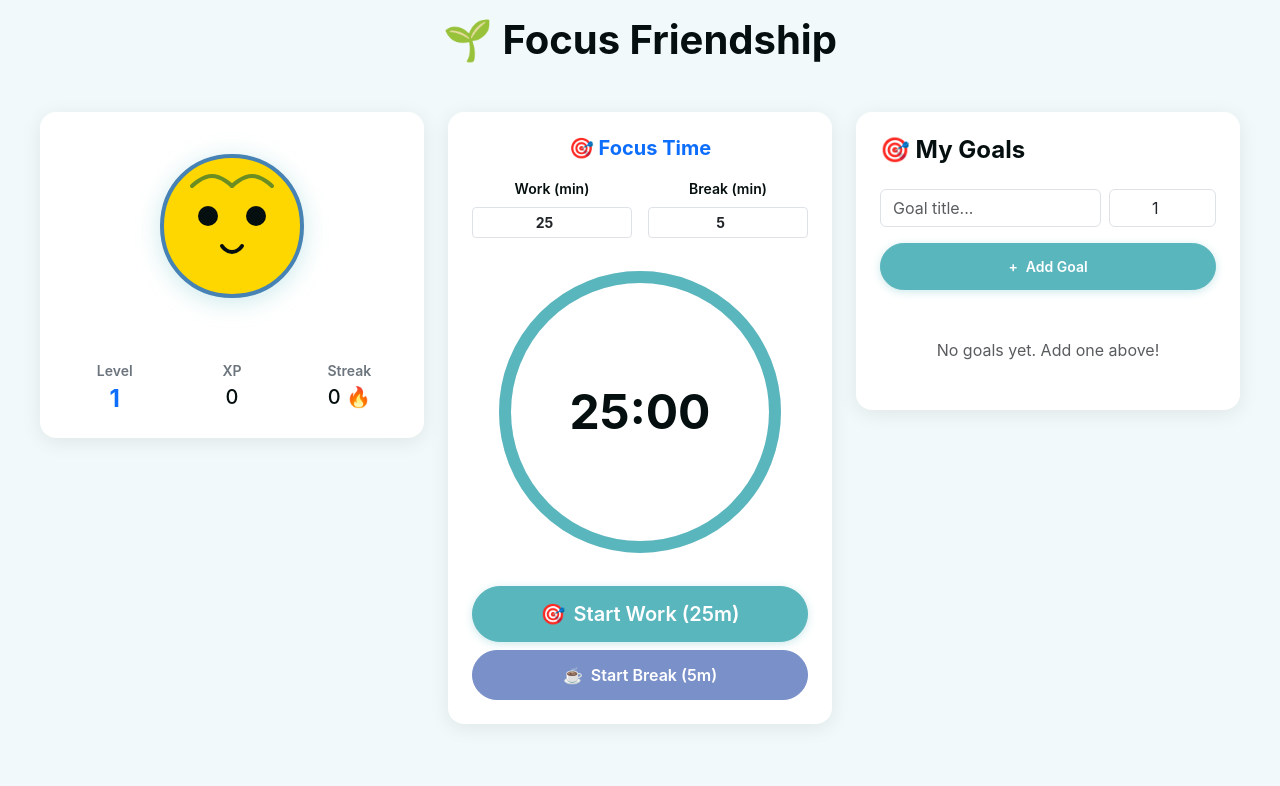
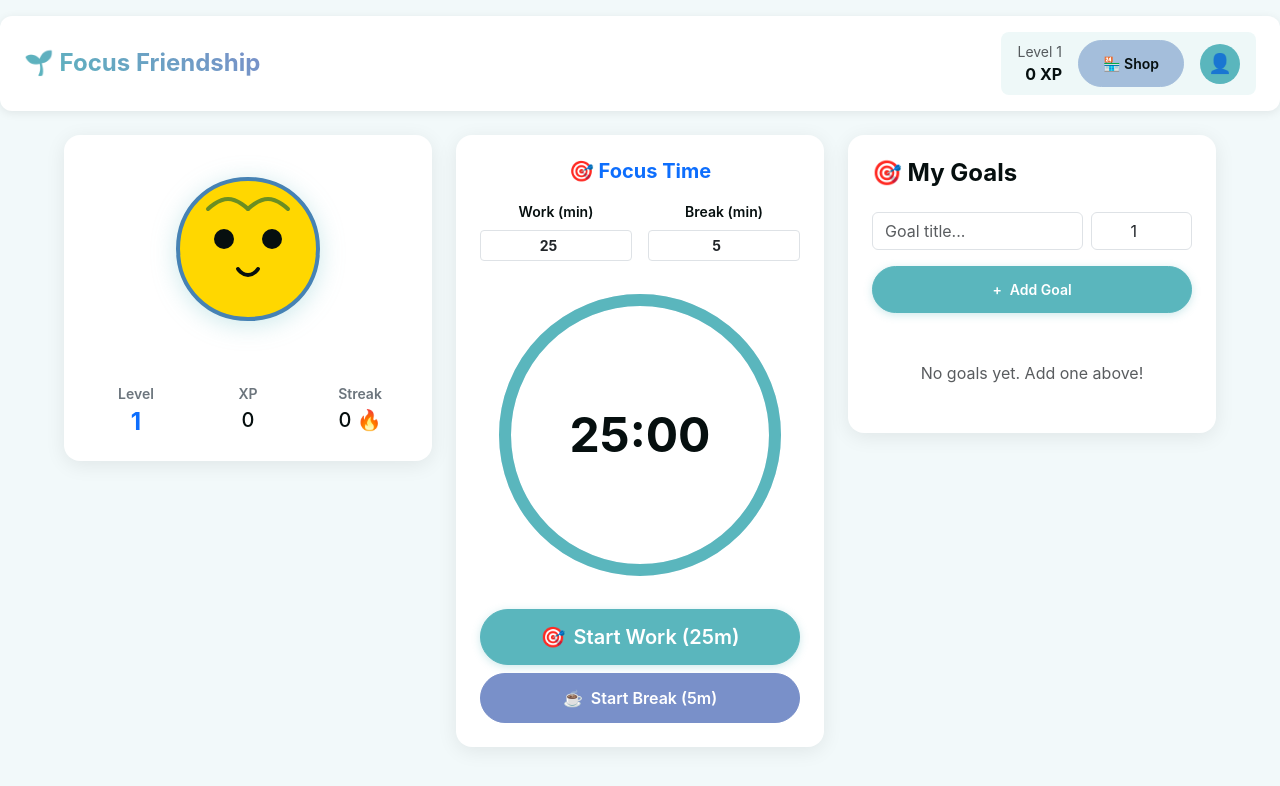
Before and after one commit to dersual/Focus-Friendship-MVP, a React app in the folder client/: page / in a window 1280 px wide. Shown: the top 786 px of the page. Built offline with nearby package versions, Linux system fonts and the light colour scheme.

Commit message:
fix: fix ui inconcistencies

```diff
--- a/client/src/App.js
+++ b/client/src/App.js
@@ -4,51 +4,93 @@ import CutieBean from "./components/CutieBean";
 import Shop from "./components/Shop";
 import Goals from "./components/Goals";
 import BottomNav from "./components/BottomNav";
+import DesktopNav from "./components/DesktopNav";
+import MobileHeader from "./components/MobileHeader";
 import { Card } from "./components/ui";
 import useAppStore from "./stores/appStore";
 
 function App() {
-  const { ui, shop, initializeApp } = useAppStore();
+  const { ui, shop, initializeApp, toggleShop } = useAppStore();
 
   useEffect(() => {
     initializeApp();
   }, [initializeApp]);
 
+  // Handle closing shop when clicking on overlay
+  const handleOverlayClick = (e) => {
+    if (e.target === e.currentTarget) {
+      toggleShop();
+    }
+  };
+
+  // Handle ESC key to close shop
+  useEffect(() => {
+    const handleEscKey = (e) => {
+      if (e.key === "Escape" && shop.isOpen) {
+        toggleShop();
+      }
+    };
+
+    document.addEventListener("keydown", handleEscKey);
+    return () => document.removeEventListener("keydown", handleEscKey);
+  }, [shop.isOpen, toggleShop]);
+
   const renderMainContent = () => {
-    if (shop.isOpen) {
+    // Desktop: Show shop as modal when isOpen
+    // Mobile: Show shop as full screen when currentPage is 'shop'
+    const showShopAsModal = shop.isOpen;
+    const showShopAsScreen = ui.currentPage === "shop";
+
+    // Desktop modal takes precedence
+    if (showShopAsModal) {
       return (
         <div className="row justify-content-center">
           <div className="col-12 col-lg-8">
             <Card>
-              <Shop />
+              <Shop showCloseButton={true} />
             </Card>
           </div>
         </div>
       );
     }
 
-    // Default layout for timer page
+    // Mobile shop screen
+    if (showShopAsScreen) {
+      return (
+        <div className="row justify-content-center">
+          <div className="col-12">
+            <Card>
+              <Shop showCloseButton={false} />
+            </Card>
+          </div>
+        </div>
+      );
+    }
+
+    // Mobile: Show based on current page, Desktop: Show all components
     return (
       <div className="row g-3 g-md-4">
-        {/* Desktop: show all components, Mobile: show based on current page */}
+        {/* CutieBean - Always visible on desktop, conditional on mobile */}
         <div
-          className={`col-12 col-lg-4 order-1 order-lg-1 ${ui.currentPage !== "profile" ? "d-block" : "d-none d-lg-block"}`}
+          className={`col-12 col-lg-4 order-1 order-lg-1 ${getMobileVisibility("timer", "profile")}`}
         >
           <Card hover>
             <CutieBean />
           </Card>
         </div>
 
+        {/* Timer - Always visible on desktop, show when timer page on mobile */}
         <div
-          className={`col-12 col-lg-4 order-2 order-lg-2 ${ui.currentPage === "timer" ? "d-block" : "d-none d-lg-block"}`}
+          className={`col-12 col-lg-4 order-2 order-lg-2 ${getMobileVisibility("timer")}`}
         >
           <Card>
             <Timer />
           </Card>
         </div>
 
+        {/* Goals - Always visible on desktop, show when goals page on mobile */}
         <div
-          className={`col-12 col-lg-4 order-3 order-lg-3 ${ui.currentPage === "goals" ? "d-block" : "d-none d-lg-block"}`}
+          className={`col-12 col-lg-4 order-3 order-lg-3 ${getMobileVisibility("goals")}`}
         >
           <Card hover>
             <Goals />
@@ -75,17 +117,38 @@ function App() {
     );
   };
 
+  // Helper function to determine mobile visibility
+  const getMobileVisibility = (...pages) => {
+    const isVisible = pages.includes(ui.currentPage);
+    return `d-lg-block ${isVisible ? "d-block" : "d-none d-lg-block"}`;
+  };
+
+  // Determine if we should show the modal (desktop only)
+  const showModal = shop.isOpen;
+
   return (
     <div className="app-container bg-background text-text">
+      {/* Desktop Navigation */}
+      <DesktopNav />
+
+      {/* Mobile Header */}
+      <MobileHeader />
+
       <div className="main-content">
-        <h1 className="app-title text-center fw-bold mb-4 mb-md-5">
-          🌱 Focus Friendship
-        </h1>
-
-        {renderMainContent()}
+        <div className="container-fluid">{renderMainContent()}</div>
       </div>
 
+      {/* Mobile Navigation */}
       <BottomNav />
+
+      {/* Shop Modal - Show only on desktop when shop is open */}
+      {showModal && (
+        <div className="shop-modal-overlay" onClick={handleOverlayClick}>
+          <div className="shop-modal">
+            <Shop showCloseButton={true} />
+          </div>
+        </div>
+      )}
     </div>
   );
 }
--- a/client/src/components/BottomNav.jsx
+++ b/client/src/components/BottomNav.jsx
@@ -3,7 +3,7 @@ import React from "react";
 import useAppStore from "../stores/appStore";
 
 const BottomNav = () => {
-  const { ui, setCurrentPage, toggleShop } = useAppStore();
+  const { ui, setCurrentPage } = useAppStore();
 
   const navItems = [
     { id: "timer", label: "Timer", icon: "⏲️" },
@@ -14,7 +14,8 @@ const BottomNav = () => {
 
   const handleNavClick = (id) => {
     if (id === "shop") {
-      toggleShop();
+      // Mobile: treat shop as a regular page
+      setCurrentPage("shop");
     } else {
       setCurrentPage(id);
     }
@@ -24,11 +25,13 @@ const BottomNav = () => {
   return (
     <div className="bottom-nav d-md-none">
       <div className="container-fluid">
-        <div className="row g-0">
+        <div className="row g-0 justify-content-center">
           {navItems.map((item) => (
-            <div key={item.id} className="col">
+            <div key={item.id} className="col d-flex justify-content-center">
               <button
-                className={`bottom-nav-item ${ui.currentPage === item.id ? "active" : ""}`}
+                className={`bottom-nav-item ${
+                  ui.currentPage === item.id ? "active" : ""
+                }`}
                 onClick={() => handleNavClick(item.id)}
                 aria-label={item.label}
               >
--- /dev/null
+++ b/client/src/components/DesktopNav.jsx
@@ -0,0 +1,54 @@
+// client/src/components/DesktopNav.jsx
+import React from "react";
+import { Button } from "./ui";
+import useAppStore from "../stores/appStore";
+
+const DesktopNav = () => {
+  const { ui, shop, user, setCurrentPage, toggleShop } = useAppStore();
+
+  const handleNavClick = (page) => {
+    if (page === "shop") {
+      toggleShop();
+    } else {
+      // Close shop if open when navigating to other pages
+      if (shop.isOpen) {
+        toggleShop();
+      }
+      setCurrentPage(page);
+    }
+  };
+
+  return (
+    <div className="desktop-nav d-none d-md-flex mb-4">
+      <div className="container-fluid">
+        <div className="d-flex align-items-center justify-content-between">
+          <div className="nav-brand">
+            <h1 className="h4 fw-bold mb-0 text-primary">
+              🌱 Focus Friendship
+            </h1>
+          </div>
+
+          <div className="user-info d-flex align-items-center gap-3">
+            <div className="text-end">
+              <div className="small text-muted">Level {user.level}</div>
+              <div className="fw-bold">{user.xp} XP</div>
+            </div>
+
+            <Button
+              variant={shop.isOpen ? "primary" : "secondary"}
+              size="sm"
+              onClick={() => handleNavClick("shop")}
+              className="d-flex align-items-center gap-1"
+            >
+              🏪 Shop
+            </Button>
+
+            <div className="user-avatar">👤</div>
+          </div>
+        </div>
+      </div>
+    </div>
+  );
+};
+
+export default DesktopNav;
--- /dev/null
+++ b/client/src/components/MobileHeader.jsx
@@ -0,0 +1,30 @@
+// client/src/components/MobileHeader.jsx
+import React from "react";
+import useAppStore from "../stores/appStore";
+
+const MobileHeader = () => {
+  const { user } = useAppStore();
+
+  return (
+    <div className="mobile-header d-md-none">
+      <div className="container-fluid">
+        <div className="d-flex align-items-center justify-content-between">
+          {/* Brand */}
+          <div className="mobile-nav-brand">
+            <h1 className="h5 fw-bold mb-0 text-primary">
+              🌱 Focus Friendship
+            </h1>
+          </div>
+
+          {/* User Info */}
+          <div className="mobile-user-info text-end">
+            <div className="small text-muted">Level {user.level}</div>
+            <div className="small fw-bold">{user.xp} XP</div>
+          </div>
+        </div>
+      </div>
+    </div>
+  );
+};
+
+export default MobileHeader;
--- a/client/src/index.css
+++ b/client/src/index.css
@@ -136,10 +136,11 @@ body {
 /* Responsive Layout Improvements */
 .app-container {
   min-height: 100vh;
-  padding: 1rem;
+  padding: 1rem 0;
 }
 
-.main-content {
+.main-content .container-fluid {
+  padding: 0 1.5rem;
   max-width: 1200px;
   margin: 0 auto;
 }
@@ -167,7 +168,15 @@ body {
 /* Mobile Optimizations */
 @media (max-width: 768px) {
   .app-container {
-    padding: 1rem 0.75rem 6rem 0.75rem; /* Extra bottom padding for nav */
+    padding: 0 0 6rem 0; /* No side padding, bottom padding for nav */
+  }
+
+  .main-content .container-fluid {
+    padding: 0 0.75rem; /* Side padding only on content */
+  }
+
+  .mobile-header .container-fluid {
+    padding: 0 1rem; /* Consistent with desktop nav */
   }
 
   .app-title {
@@ -256,7 +265,69 @@ body {
   font-weight: 500;
 }
 
-/* Shop Modal Styles */
+/* Desktop Navigation Styles */
+.desktop-nav {
+  background: white;
+  padding: 1rem 0;
+  border-radius: 12px;
+  box-shadow: 0 2px 10px rgba(0, 0, 0, 0.08);
+  margin-bottom: 2rem;
+}
+
+.desktop-nav .container-fluid {
+  padding: 0 1.5rem;
+}
+
+.nav-brand h1 {
+  background: linear-gradient(45deg, var(--color-primary), var(--color-accent));
+  -webkit-background-clip: text;
+  -webkit-text-fill-color: transparent;
+  background-clip: text;
+}
+
+.user-info {
+  background: rgba(90, 182, 189, 0.1);
+  padding: 0.5rem 1rem;
+  border-radius: 8px;
+}
+
+.user-avatar {
+  width: 40px;
+  height: 40px;
+  background: var(--color-primary);
+  border-radius: 50%;
+  display: flex;
+  align-items: center;
+  justify-content: center;
+  color: white;
+  font-size: 1.2rem;
+}
+
+/* Mobile Header Styles */
+.mobile-header {
+  background: white;
+  padding: 1rem;
+  border-radius: 0 0 12px 12px;
+  box-shadow: 0 2px 10px rgba(0, 0, 0, 0.08);
+  margin-bottom: 1.5rem;
+  position: sticky;
+  top: 0;
+  z-index: 100;
+}
+
+.mobile-nav-brand h1 {
+  background: linear-gradient(45deg, var(--color-primary), var(--color-accent));
+  -webkit-background-clip: text;
+  -webkit-text-fill-color: transparent;
+  background-clip: text;
+}
+
+.mobile-user-info {
+  background: rgba(90, 182, 189, 0.1);
+  padding: 0.25rem 0.5rem;
+  border-radius: 6px;
+  font-size: 0.75rem;
+}
 .shop-item {
   transition:
     transform 0.2s ease,
@@ -373,3 +444,81 @@ body {
     min-width: 120px;
   }
 }
+
+/* Shop Modal Styles */
+.shop-modal-overlay {
+  position: fixed;
+  top: 0;
+  left: 0;
+  right: 0;
+  bottom: 0;
+  background: rgba(0, 0, 0, 0.5);
+  display: flex;
+  align-items: center;
+  justify-content: center;
+  z-index: 1050;
+  padding: 1rem;
+  backdrop-filter: blur(4px);
+}
+
+.shop-modal {
+  background: var(--bs-card-bg, #ffffff);
+  border-radius: 16px;
+  padding: 1.5rem;
+  width: 100%;
+  max-width: 800px;
+  max-height: 90vh;
+  overflow-y: auto;
+  box-shadow: 0 10px 40px rgba(0, 0, 0, 0.2);
+  position: relative;
+  animation: shopModalSlideIn 0.3s ease-out;
+}
+
+/* Smooth scrolling for shop modal */
+.shop-modal {
+  scroll-behavior: smooth;
+}
+
+.shop-modal::-webkit-scrollbar {
+  width: 8px;
+}
+
+.shop-modal::-webkit-scrollbar-track {
+  background: rgba(0, 0, 0, 0.1);
+  border-radius: 4px;
+}
+
+.shop-modal::-webkit-scrollbar-thumb {
+  background: rgba(0, 0, 0, 0.3);
+  border-radius: 4px;
+}
+
+.shop-modal::-webkit-scrollbar-thumb:hover {
+  background: rgba(0, 0, 0, 0.5);
+}
+
+@keyframes shopModalSlideIn {
+  from {
+    opacity: 0;
+    transform: scale(0.95) translateY(20px);
+  }
+  to {
+    opacity: 1;
+    transform: scale(1) translateY(0);
+  }
+}
+
+@media (max-width: 576px) {
+  .shop-modal {
+    padding: 1rem;
+    max-height: 95vh;
+    margin: 0.5rem;
+    border-radius: 12px;
+  }
+
+  .shop-modal-overlay {
+    padding: 0.5rem;
+    align-items: flex-start;
+    padding-top: 2rem;
+  }
+}
```
Also changed, not shown: client/src/components/Shop.jsx (+15 -2 lines).
